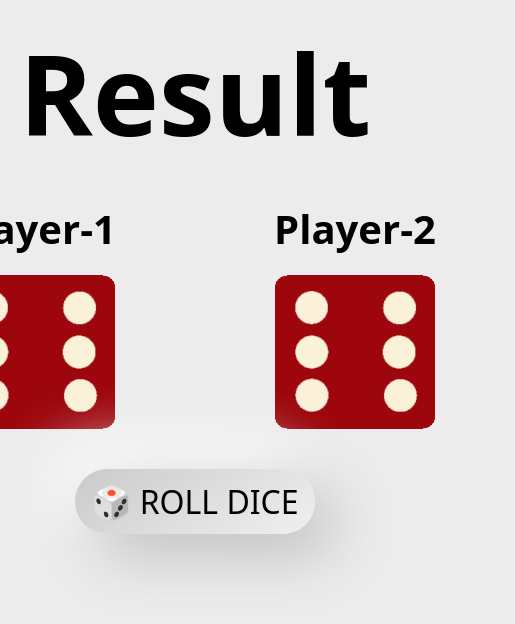
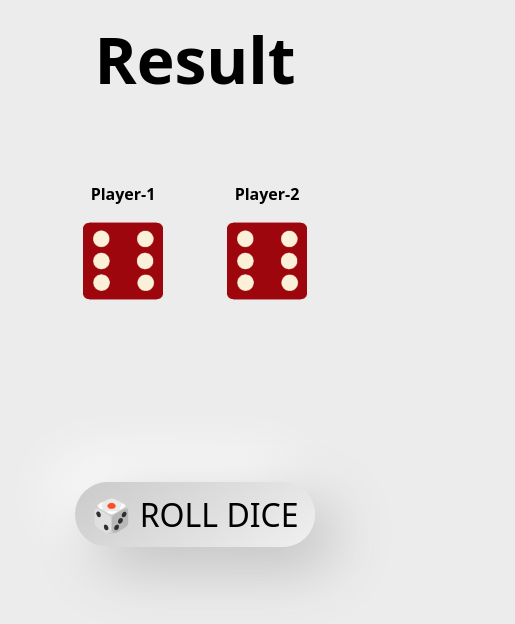
Before and after one commit to deveshshukla/Simple-Dice-Game-Project, a plain HTML site: page index.html in a window 390 px wide. Shown: the whole page, 515 px wide, since content can reach past the window. Drawn offline with Linux system fonts and the light colour scheme; a web font is replaced by a local one.

Commit message:
Update style.css

```diff
--- a/style.css
+++ b/style.css
@@ -68,3 +68,21 @@ main {
     transform: translateY(5px);
     transition: all 0.2s;
 }
+
+/* media-query */
+
+@media only screen and (max-width: 550px) {
+    .txtResultHeding {
+        font-size: 4rem;
+        margin: 1rem 0 5rem 0;
+    }
+
+    .txtPlayer {
+        font-size: 1rem;
+    }
+
+    .dice {
+        width: 5rem;
+        margin: 1rem 2rem 10rem;
+    }
+}
```
